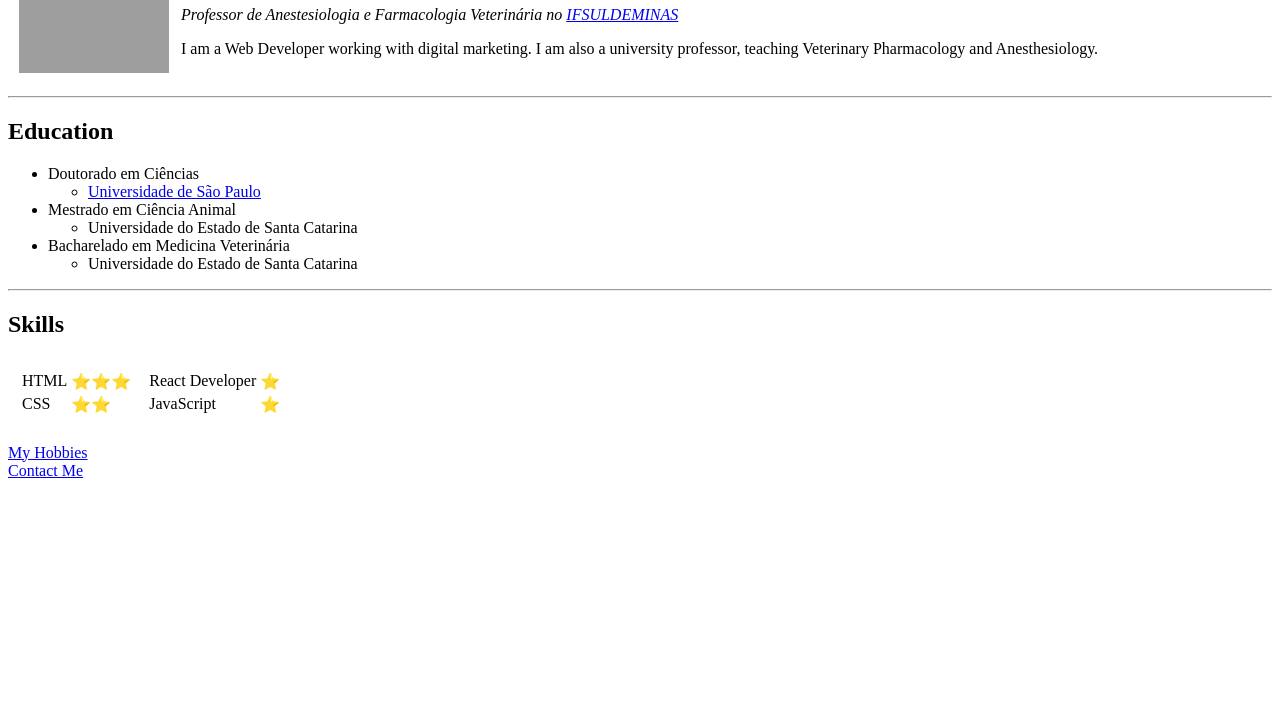
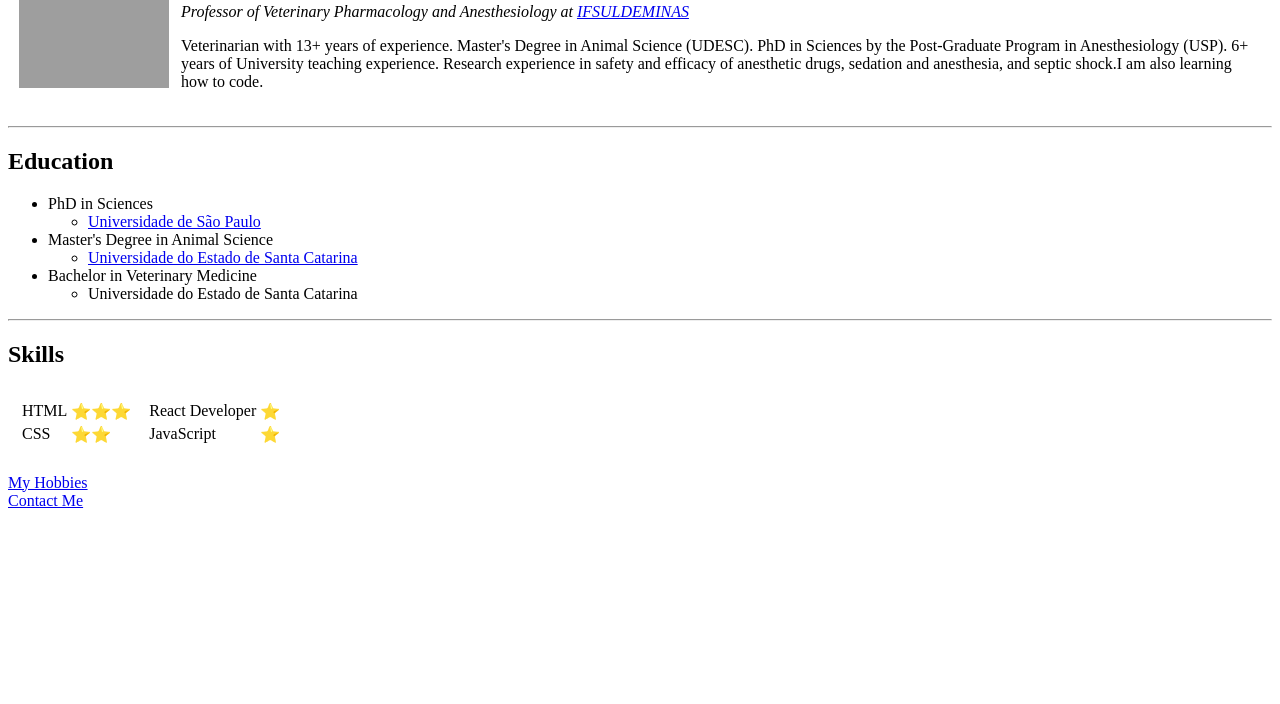
Before and after one commit to andredev81/cv, a plain HTML site: page index.html in a window 1280 px wide. Shown: the part 96-800 px from the top of the page. Drawn offline with Linux system fonts and the light colour scheme; grey boxes are pictures that could not be loaded.

Commit message:
Add files via upload

```diff
--- a/index.html
+++ b/index.html
@@ -14,24 +14,26 @@
   <table cellspacing="10">
     <td><img src="images/andre.png" alt="André Profile Picture" width="150" height="150"></td>
     <td>
-      <h1>André Luís Corrêa</h1>
-      <p> <em>Professor de Anestesiologia e Farmacologia Veterinária no <a href="https://www.muz.ifsuldeminas.edu.br/corpo-docente/54-andre-luis-correa">IFSULDEMINAS</em></a></p>
-      <p>I am a Web Developer working with digital marketing. I am also a university professor, teaching Veterinary Pharmacology and Anesthesiology.</p>
+      <h1>André Luís Corrêa, DVM, PhD.</h1>
+      <p> <em>Professor of Veterinary Pharmacology and Anesthesiology at <a href="https://www.muz.ifsuldeminas.edu.br/corpo-docente/54-andre-luis-correa">IFSULDEMINAS</em></a></p>
+      <p>Veterinarian with 13+ years of experience. Master's Degree in Animal Science (UDESC). PhD in Sciences by the Post-Graduate Program in Anesthesiology
+        (USP). 6+ years of University teaching experience. Research experience in safety and efficacy of anesthetic drugs, sedation and anesthesia, and
+        septic shock.I am also learning how to code.</p>
     </td>
   </table>
 
   <hr>
   <h2>Education</h2>
   <ul>
-    <li>Doutorado em Ciências</li>
+    <li>PhD in Sciences</li>
     <ul>
       <li><a href="https://www.anestesiologiausp.com.br/perfis/dr-andre-luis-correa/">Universidade de São Paulo</a></li>
     </ul>
-    <li>Mestrado em Ciência Animal</li>
+    <li>Master's Degree in Animal Science</li>
     <ul>
-      <li>Universidade do Estado de Santa Catarina</li>
+      <li><a href="https://www.udesc.br/cav/ppgca/dissertacoes/2010">Universidade do Estado de Santa Catarina</a></li>
     </ul>
-    <li>Bacharelado em Medicina Veterinária</li>
+    <li>Bachelor in Veterinary Medicine</li>
     <ul>
       <li>Universidade do Estado de Santa Catarina</li>
     </ul>
```
Also changed, not shown: contact.html (+3 -3 lines), hobbies.html (+4 -4 lines).
